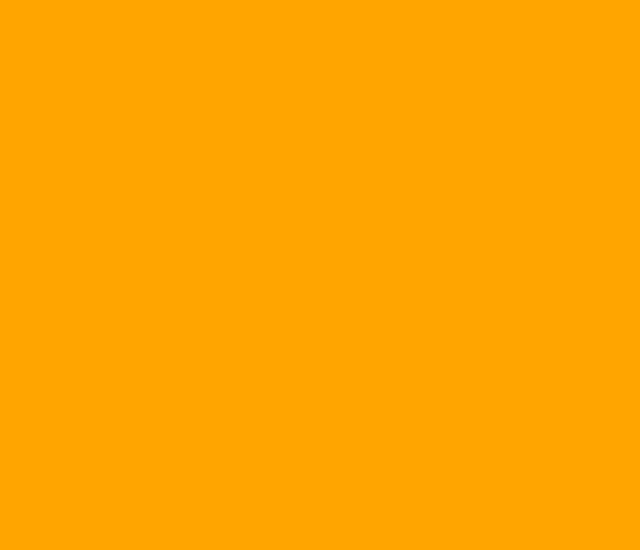
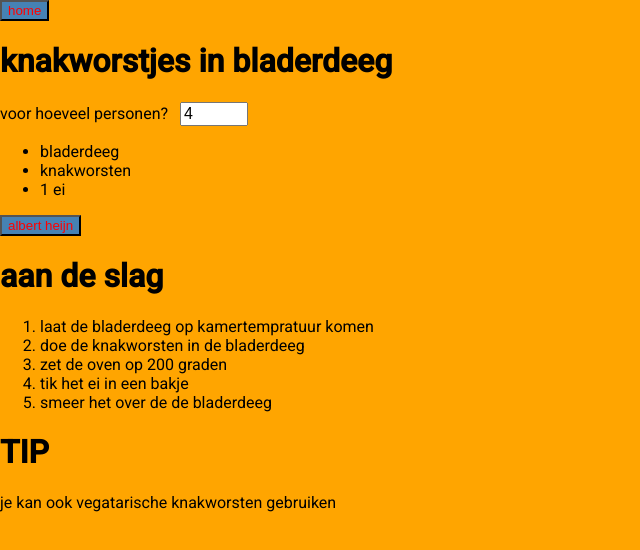
Before and after one commit to KingGizza/gijsbakery, an Angular app: page /knakworstjesinbladerdeeg in a window 1280 px wide. Before the commit this address led to /. Shown: the top 550 px of the page, without its empty margins (0-640 px from the left). Built offline with nearby package versions, Linux system fonts and the light colour scheme.

Commit message:
feat: add knakworstjesinbladerdeeg page and update navigation

```diff
--- a/src/app/app.routes.ts
+++ b/src/app/app.routes.ts
@@ -9,6 +9,7 @@ import {Eierkoeken} from '../pages/eierkoeken/eierkoeken';
 import {Cupcakes} from '../pages/cupcakes/cupcakes';
 import {Lasagne} from '../pages/lasagne/lasagne';
 import {Pastasaus} from '../pages/pastasaus/pastasaus';
+import {Knakworstjesinbladerdeeg} from '../pages/knakworstjesinbladerdeeg/knakworstjesinbladerdeeg';
 import {Wiebenik} from '../pages/wiebenik/wiebenik';
 import {Loempia} from '../pages/loempia/loempia';
 import {Flatbreadcrispychicken} from '../pages/flatbreadcrispychicken/flatbreadcrispychicken';
@@ -28,5 +29,6 @@ export const routes: Routes = [
   {path: 'flatbreadcrispychicken', component: Flatbreadcrispychicken},
   {path: 'loempia', component: Loempia},
   {path: 'wiebenik', component: Wiebenik},
+  {path: 'knakworstjesinbladerdeeg', component: Knakworstjesinbladerdeeg},
 
 ];
--- a/src/pages/home/home.html
+++ b/src/pages/home/home.html
@@ -30,6 +30,7 @@
   <button matButton [matMenuTriggerFor]="snacksMenu" style="background-color: rgb(255, 0, 111)">Snacks</button>
   <mat-menu #snacksMenu="matMenu" xPosition="after">
     <button mat-menu-item style="background-color: gold" (click)="openloempia()">loempia</button>
+    <button mat-menu-item style="background-color: sandybrown" (click)="openknakworstjes()">knakworstjes in bladerdeeg</button>
   </mat-menu>
     <picture>
       <source media="(min-width:465px)" srcset="DSC07056.jpg">     <p>ik ben gijs boerema (8 jaar)</p>
--- a/src/pages/home/home.ts
+++ b/src/pages/home/home.ts
@@ -63,5 +63,8 @@ export class Home {
  openwiebenik() {
    this.router.navigate(['/wiebenik']);
  }
+ openknakworstjes() {
+   this.router.navigate(['/knakworstjesinbladerdeeg']);
+ }
 
 }
--- a/src/pages/knakworstjesinbladerdeeg/knakworstjesinbladerdeeg.html
+++ b/src/pages/knakworstjesinbladerdeeg/knakworstjesinbladerdeeg.html
@@ -1,9 +1,16 @@
-<h1>knakworst in bladerdeeg </h1>
+<div>
+  <button style="background-color: steelblue; color: red" routerLink="/">home</button>
+</div>
+<h1>knakworstjes in bladerdeeg</h1>
+<app-personen-kiezer />
      <ul>
     <li>bladerdeeg</li>
     <li>knakworsten</li>
-    <li>1 ei</li>
+    <li><app-hoeveel [aantal]="1" /> ei</li>
        </ul>
+<div>
+  <button matbutton="elevated" style="background-color: steelblue; color: red" (click)="goAH()">albert heijn</button>
+</div>
   <h1>aan de slag</h1>
  <ol>
    <li>laat de bladerdeeg op kamertempratuur komen</li>
--- a/src/pages/knakworstjesinbladerdeeg/knakworstjesinbladerdeeg.ts
+++ b/src/pages/knakworstjesinbladerdeeg/knakworstjesinbladerdeeg.ts
@@ -1,11 +1,16 @@
+import {RouterLink} from '@angular/router';
+import {Hoeveel} from '../../app/personen/hoeveel';
+import {PersonenKiezer} from '../../app/personen/personen-kiezer';
 import { Component } from '@angular/core';
 
 @Component({
   selector: 'app-knakworstjesinbladerdeeg',
-  imports: [],
+  imports: [RouterLink, PersonenKiezer, Hoeveel],
   templateUrl: './knakworstjesinbladerdeeg.html',
   styleUrl: './knakworstjesinbladerdeeg.scss',
 })
 export class Knakworstjesinbladerdeeg {
-
+  goAH() {
+    window.location.href = 'https://www.ah.nl';
+  }
 }
--- a/src/pages/wiebenik/wiebenik.html
+++ b/src/pages/wiebenik/wiebenik.html
@@ -3,8 +3,8 @@
 </div>
 <h1>wie ben ik</h1>
 <img src="DSC07056.jpg" alt="foto van Gijs" style="width:200px" />
-<p>Ik ben Gijs Boerema, een 8-jarige leerling uit Nederland. Ik houd van het etenflatbreads
-   en ik heb veel plezier in programmeren, scouting, springtouwen, school en tennis.</p>
+<p>Ik ben Gijs Boerema, een 8-jarige leerling uit Nederland.
+   En ik heb veel plezier in programmeren, scouting, springtouwen, school en tennis.</p>
 <ul>
   <li>naam: Gijs Boerema </li>
   <li>leeftijd: 8 jaar </li>
```
